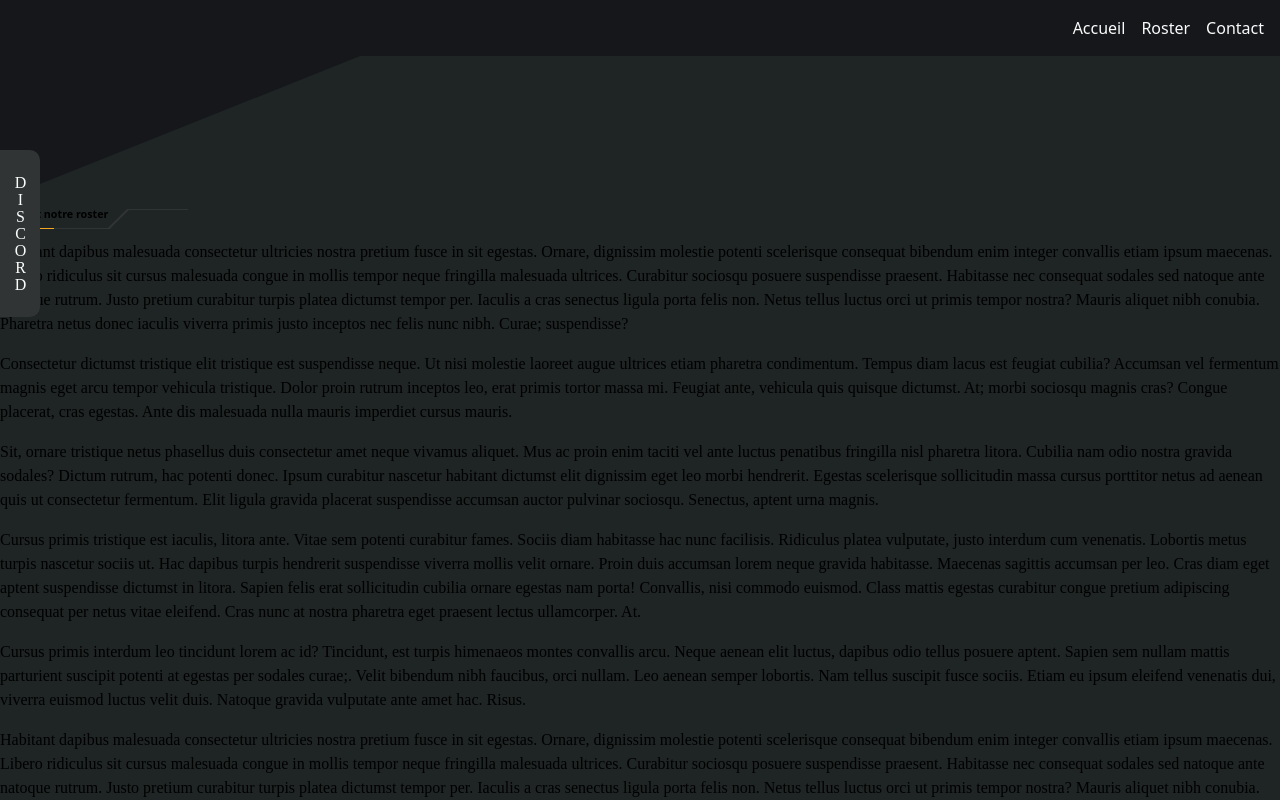
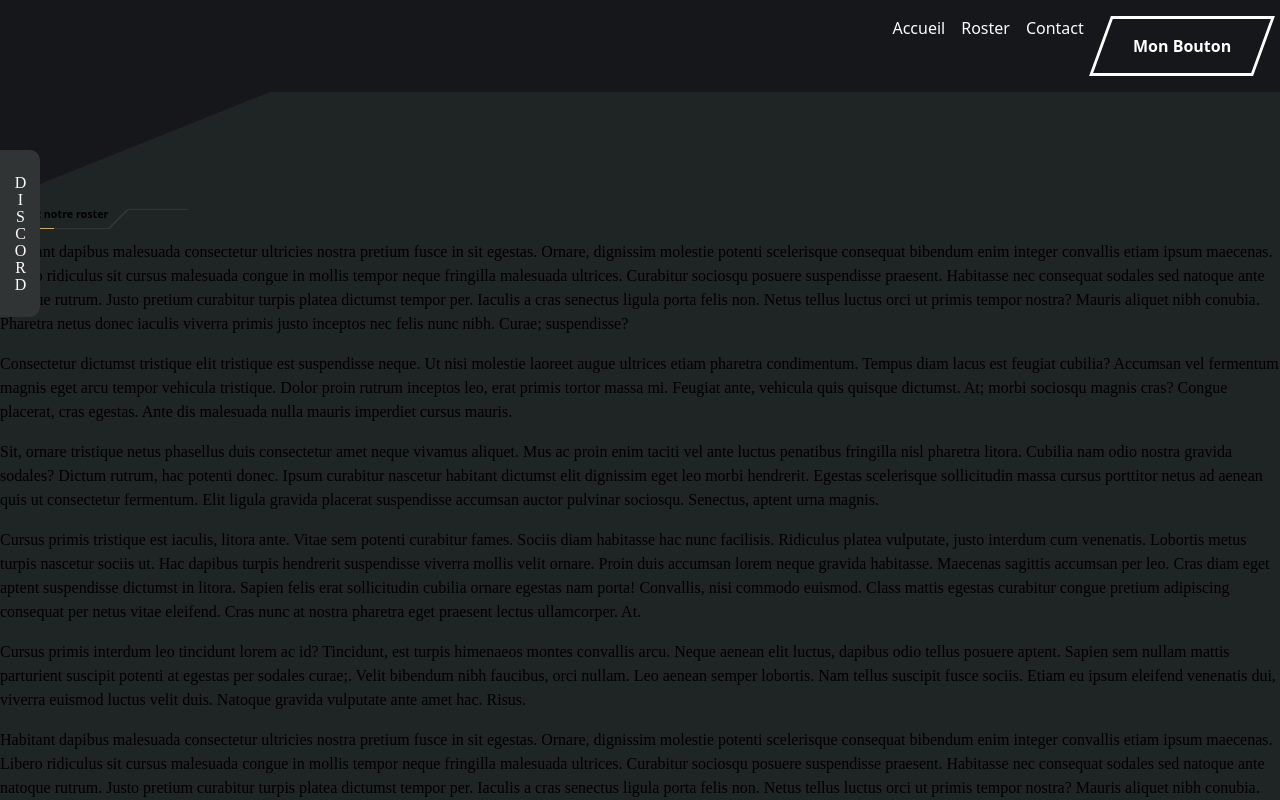
Before and after one commit to Kamicron/ono_static_vue, a Nuxt app in the folder front/: page / in a window 1280 px wide. Shown: the top 800 px of the page. Built offline with nearby package versions, Linux system fonts and the light colour scheme; a web font is replaced by a local one.

Commit message:
dev: button components

```diff
--- /dev/null
+++ b/front/components/global/button.vue
@@ -0,0 +1,66 @@
+<template>
+  <button class="button" @click="emit('click')">
+    <span><slot></slot></span>
+  </button>
+</template>
+
+<script setup>
+import { ref, emit } from 'vue';
+</script>
+
+<style scoped lang="scss">
+.button {
+  display: inline-flex;
+  align-items: center;
+  justify-content: center;
+  font-size: 16px;
+  font-weight: 600;
+  color: #fff;
+  background-color: transparent;
+  border: 3px solid #fff;
+  padding: 15px 30px;
+  text-align: center;
+  text-decoration: none;
+  transition: all 0.3s ease;
+  position: relative;
+  overflow: hidden;
+  transform: skewX(-20deg);
+
+  span {
+    position: relative;
+    z-index: 1;
+    mix-blend-mode: difference;
+    transform: skewX(20deg);
+  }
+
+  &::before {
+    content: "";
+    position: absolute;
+    top: 0;
+    left: 0;
+    width: 100%;
+    height: 100%;
+    background-color: #fff;
+    transform: scaleY(0);
+    transform-origin: top;
+    transition: transform 0.3s ease-in-out;
+    z-index: 0;
+  }
+
+  &:hover {
+    cursor: pointer;
+  }
+
+  &:hover::before {
+    transform: scaleY(1);
+  }
+
+  &:active {
+    transform: scale(0.95);
+  }
+
+  &:focus {
+    outline: none;
+  }
+}
+</style>
--- a/front/components/header/header.vue
+++ b/front/components/header/header.vue
@@ -5,6 +5,7 @@
         <li><a class="nav_link" href="#">Accueil</a></li>
         <li><a class="nav_link" href="#">Roster</a></li>
         <li><a class="nav_link" href="#">Contact</a></li>
+        <Button @click="handleClick">Mon Bouton</Button>
       </ul>
     </nav>
     <header-logo title="h1"/>
```
